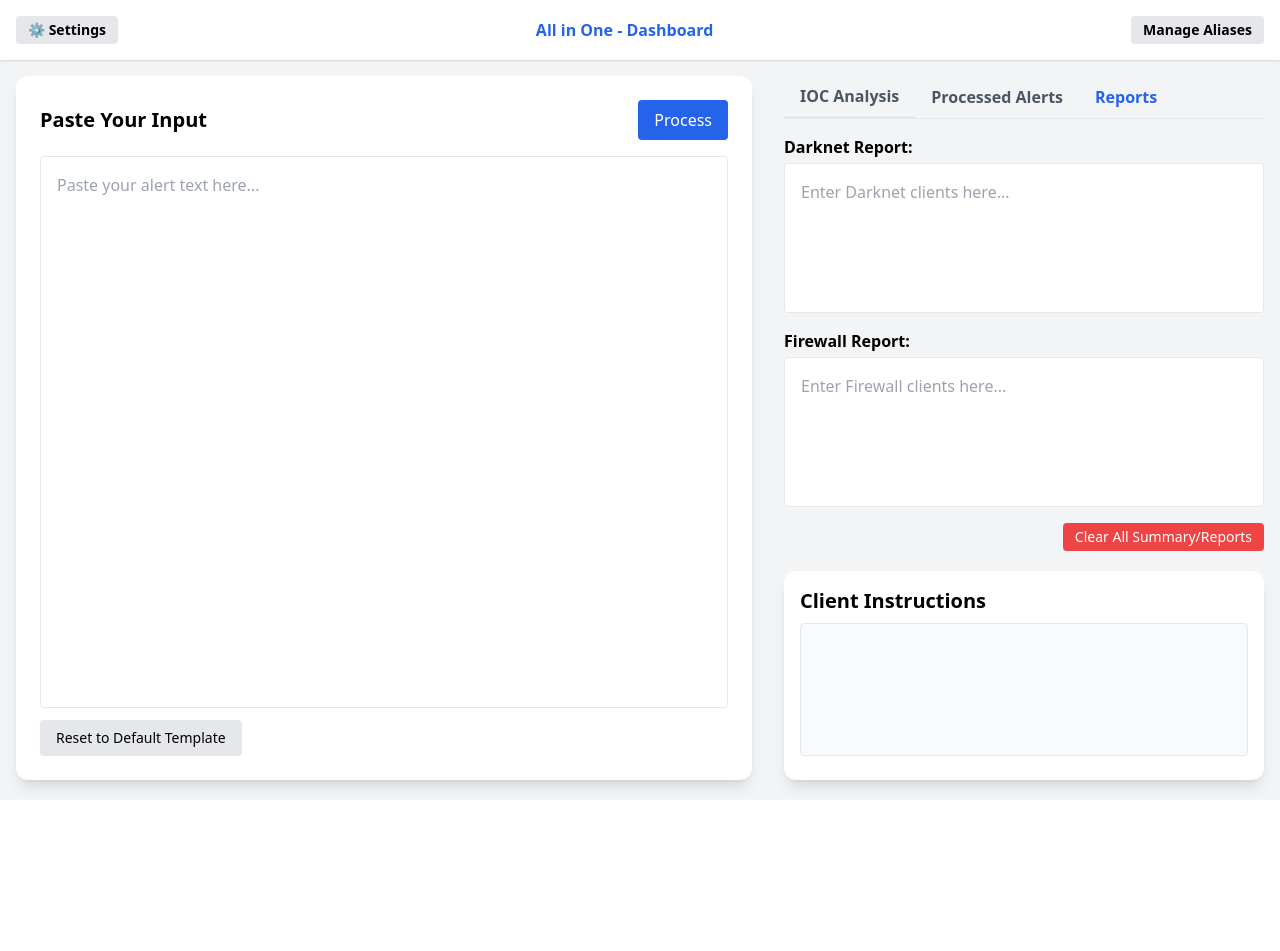
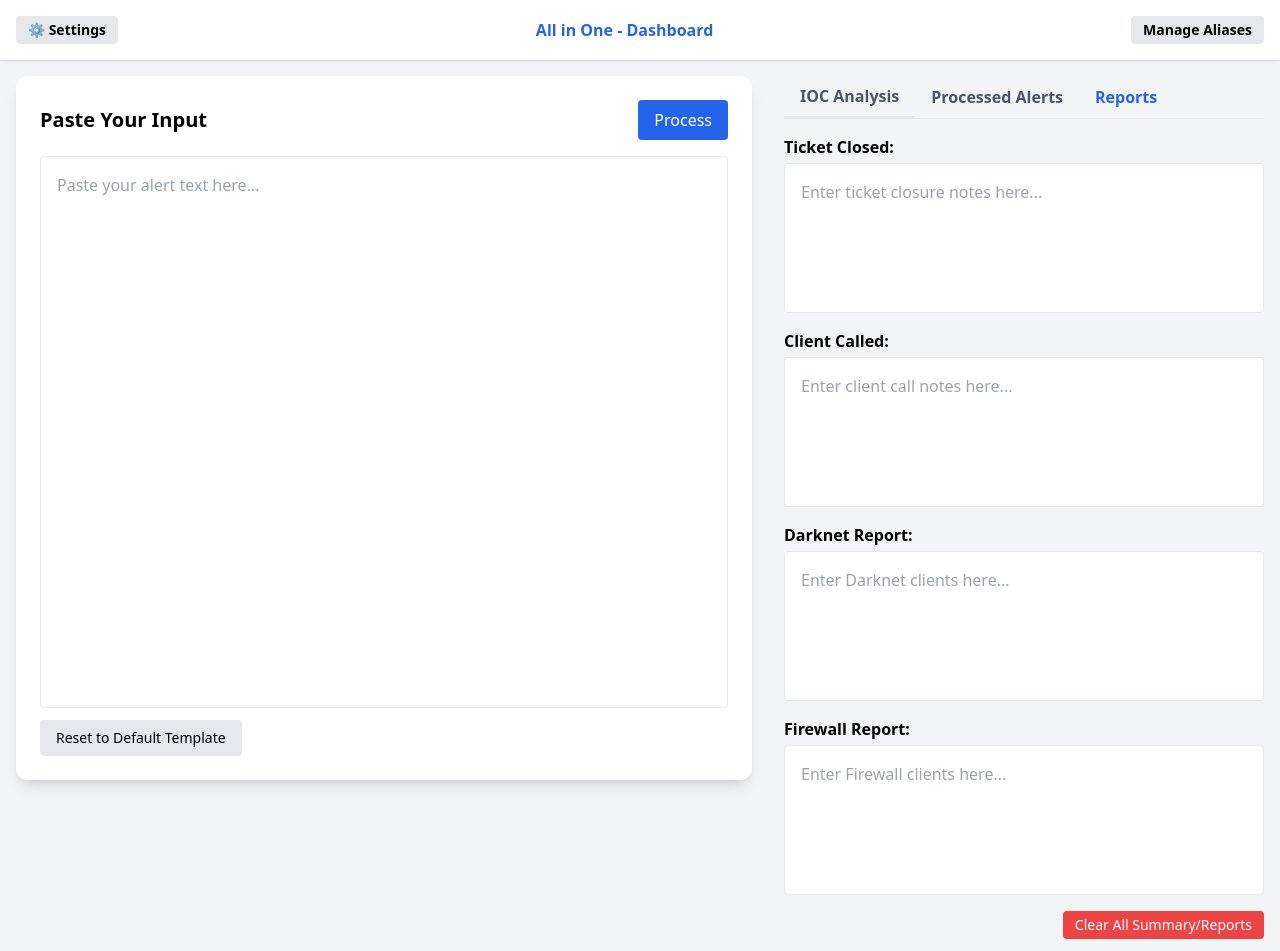
Before and after one commit to Mh3rz/integrity_sys, a Flask app: page / in a window 1280 px wide, after a click on "Reports". Before the commit the page ends 800 px from the top, so only its background shows below. Run offline with Flask 3, Linux system fonts and the light colour scheme; some libraries are stand-ins or nearby versions.

Commit message:
Enhance Reports tab with Darknet, Firewall, Ticket Closed, and Client Called sections; persist new fields in localStorage

```diff
--- a/static/scripts/copyUtils.js
+++ b/static/scripts/copyUtils.js
@@ -2,15 +2,21 @@ function copySummary() {
     const summary = document.getElementById("siteList").value.trim();
     const darknet = document.getElementById("darknetInput").value.trim();
     const firewall = document.getElementById("firewallInput").value.trim();
+    const ticketClosed = document.getElementById("ticketClosedInput")?.value.trim();
+    const clientCalled = document.getElementById("clientCalledInput")?.value.trim();
 
     let fullText = summary;
+
+    if (ticketClosed) fullText += "\n\nTicket Closed:\n" + ticketClosed;
+    if (clientCalled) fullText += "\n\nClient Called:\n" + clientCalled;
     if (darknet) fullText += "\n\nDarknet Report:\n" + darknet;
     if (firewall) fullText += "\n\nFirewall Report:\n" + firewall;
+
 
     navigator.clipboard.writeText(fullText)
         .then(() => alert("Summary copied to clipboard!"))
         .catch(err => {
-        alert("Failed to copy text.");
-        console.error(err);
+            alert("Failed to copy text.");
+            console.error(err);
         });
 }
--- a/static/scripts/storageManager.js
+++ b/static/scripts/storageManager.js
@@ -4,6 +4,8 @@ window.addEventListener("DOMContentLoaded", () => {
     const savedSummary = localStorage.getItem("summarySites");
     const savedDarknet = localStorage.getItem("darknetReport");
     const savedFirewall = localStorage.getItem("firewallReport");
+    const savedTicketClosed = localStorage.getItem("ticketClosedReport");
+    const savedClientCalled = localStorage.getItem("clientCalledReport");
 
     if (savedSummary) {
         document.getElementById("siteList").value = savedSummary;
@@ -14,21 +16,34 @@ window.addEventListener("DOMContentLoaded", () => {
 
     if (savedDarknet) document.getElementById("darknetInput").value = savedDarknet;
     if (savedFirewall) document.getElementById("firewallInput").value = savedFirewall;
+    if (savedTicketClosed) document.getElementById("ticketClosedInput").value = savedTicketClosed;
+    if (savedClientCalled) document.getElementById("clientCalledInput").value = savedClientCalled;
 });
 
 setInterval(() => {
     localStorage.setItem("summarySites", document.getElementById("siteList").value);
     localStorage.setItem("darknetReport", document.getElementById("darknetInput").value);
     localStorage.setItem("firewallReport", document.getElementById("firewallInput").value);
+    localStorage.setItem("ticketClosedReport", document.getElementById("ticketClosedInput").value);
+    localStorage.setItem("clientCalledReport", document.getElementById("clientCalledInput").value);
 }, 2000);
 
+
 function clearReports() {
+    // Clear local storage
     localStorage.removeItem("summarySites");
     localStorage.removeItem("darknetReport");
     localStorage.removeItem("firewallReport");
+    localStorage.removeItem("ticketClosed");
+    localStorage.removeItem("clientCalled");
 
+    // Clear textarea values
     document.getElementById("siteList").value = "";
     document.getElementById("darknetInput").value = "";
     document.getElementById("firewallInput").value = "";
+    document.getElementById("ticketClosedInput").value = "";
+    document.getElementById("clientCalledInput").value = "";
+
+    // Clear extractedSites set
     extractedSites.clear();
 }
--- a/static/scripts/tabHandler.js
+++ b/static/scripts/tabHandler.js
@@ -1,16 +1,30 @@
 function showTab(tabId, btn) {
+    // Hide all tab contents
     document.querySelectorAll(".tab-content").forEach(tab => tab.classList.add("hidden"));
+
+    // Reset all tab buttons
     document.querySelectorAll(".tab-button").forEach(button => {
         button.classList.remove("text-blue-600", "border-blue-600");
         button.classList.add("text-gray-600");
     });
 
+    // Show selected tab and highlight button
     document.getElementById(tabId).classList.remove("hidden");
     btn.classList.remove("text-gray-600");
     btn.classList.add("text-blue-600", "border-blue-600");
+
+    // 👇 Hide client instructions if tab is 'reportsTab'
+    const instructionsContainer = document.getElementById("clientInstructionsContainer");
+    if (instructionsContainer) {
+        if (tabId === "reportsTab") {
+            instructionsContainer.classList.add("hidden");
+        } else {
+            instructionsContainer.classList.remove("hidden");
+        }
     }
+}
 
-    document.addEventListener("DOMContentLoaded", () => {
+document.addEventListener("DOMContentLoaded", () => {
     const firstTab = document.querySelector(".tab-button");
     showTab("iocAnalysisTab", firstTab);
 });
--- a/templates/index.html
+++ b/templates/index.html
@@ -41,9 +41,9 @@
     </div>
     <!-- Modal for editing default text -->
     <div id="templateModal" class="hidden fixed inset-0 bg-black bg-opacity-50 z-50 flex items-center justify-center">
-        <div class="bg-white w-96 rounded-xl shadow-lg p-6">
+        <div class="bg-white w-full max-w-2xl rounded-xl shadow-lg p-6">
             <h2 class="text-lg font-bold mb-2">Edit Default Input Template</h2>
-            <textarea id="templateInput" class="w-full h-40 border rounded p-2 mb-4 resize-none" placeholder="Enter default text..."></textarea>
+            <textarea id="templateInput" class="w-full h-64 border rounded p-2 mb-4 resize-y" placeholder="Enter default text..."></textarea>
             <div class="flex justify-end space-x-2">
                 <button onclick="closeTemplateEditor()" class="bg-gray-300 hover:bg-gray-400 text-sm px-3 py-1 rounded">Cancel</button>
                 <button onclick="saveTemplate()" class="bg-blue-600 hover:bg-blue-700 text-white text-sm px-3 py-1 rounded">Save</button>
@@ -94,25 +94,47 @@
 
         <!-- Reports Tab -->
         <div id="reportsTab" class="tab-content hidden flex-1 flex flex-col space-y-4">
+
+            <!-- Ticket Closed -->
+            <div class="flex flex-col flex-grow">
+                <label class="block font-semibold mb-1">Ticket Closed:</label>
+                <textarea id="ticketClosedInput"
+                    class="flex-grow min-h-[150px] border p-4 rounded resize-none"
+                    placeholder="Enter ticket closure notes here..."></textarea>
+            </div>
+
+            <!-- Client Called -->
+            <div class="flex flex-col flex-grow">
+                <label class="block font-semibold mb-1">Client Called:</label>
+                <textarea id="clientCalledInput"
+                    class="flex-grow min-h-[150px] border p-4 rounded resize-none"
+                    placeholder="Enter client call notes here..."></textarea>
+            </div>
+
+            <!-- Darknet Report -->
             <div class="flex flex-col flex-grow">
                 <label class="block font-semibold mb-1">Darknet Report:</label>
                 <textarea id="darknetInput"
-                        class="flex-grow min-h-[150px] border p-4 rounded resize-none"
-                        placeholder="Enter Darknet clients here..."></textarea>
+                    class="flex-grow min-h-[150px] border p-4 rounded resize-none"
+                    placeholder="Enter Darknet clients here..."></textarea>
             </div>
+
+            <!-- Firewall Report -->
             <div class="flex flex-col flex-grow">
                 <label class="block font-semibold mb-1">Firewall Report:</label>
                 <textarea id="firewallInput"
-                        class="flex-grow min-h-[150px] border p-4 rounded resize-none"
-                        placeholder="Enter Firewall clients here..."></textarea>
+                    class="flex-grow min-h-[150px] border p-4 rounded resize-none"
+                    placeholder="Enter Firewall clients here..."></textarea>
+            </div>
 
-            </div>
+            <!-- Clear Button at Bottom -->
             <div class="flex justify-end mt-2">
                 <button onclick="clearReports()" class="bg-red-500 hover:bg-red-600 text-white text-sm font-medium py-1 px-3 mb-3 rounded">
                     Clear All Summary/Reports
                 </button>
             </div>
         </div>
+
 
         <!-- IOCs Tab -->
         <div id="iocAnalysisTab" class="tab-content hidden flex flex-col space-y-4 flex-1 overflow-hidden">
@@ -136,11 +158,12 @@
         </div>
 
         <!-- Instructions -->
-
-        <div class="h-[40%] bg-white p-4 mt-6 rounded-xl shadow-lg overflow-auto">
+        <div id="clientInstructionsContainer" class="h-[40%] bg-white p-4 mt-6 rounded-xl shadow-lg overflow-auto">
             <h2 class="text-xl font-bold mb-2">Client Instructions</h2>
             <div id="siteInstructions" class="w-full h-[calc(100%-44px)] text-sm bg-gray-50 p-2 border rounded overflow-auto"></div>
         </div>
+
+
     </div>
 </body>
 </html>
```
Lines whose indentation alone changed are shown as unchanged.
